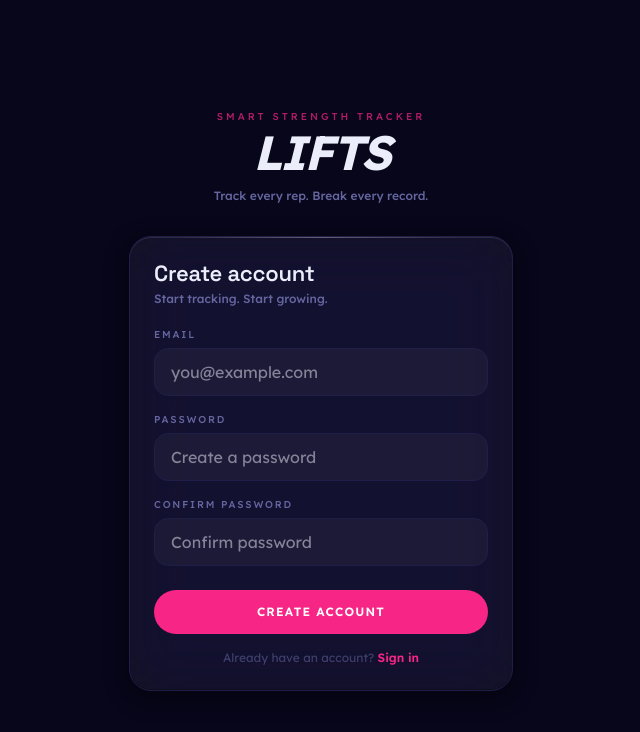
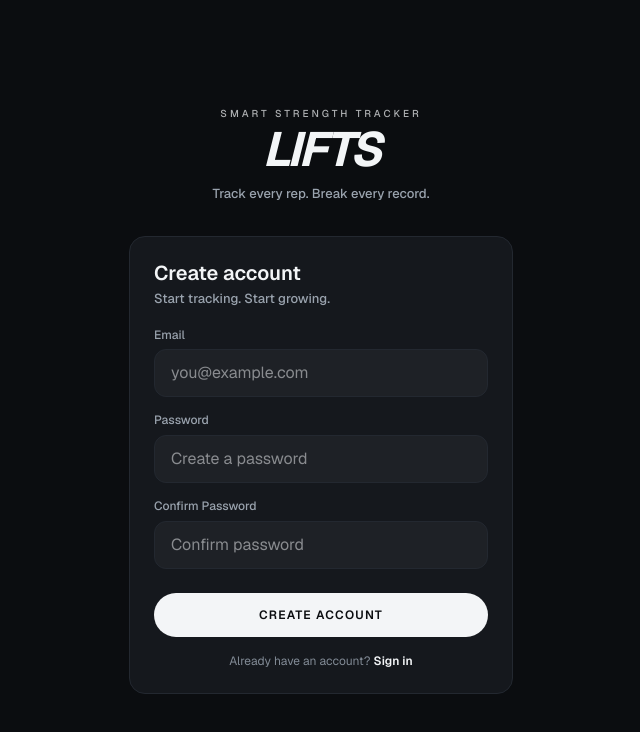
Before and after one commit to Batdroid30/workout-tracker, a Next.js app: page /signup in a window 1280 px wide. Shown: the top 732 px of the page, without its empty margins (319-959 px from the left). Built offline with nearby package versions, Linux system fonts and the light colour scheme.

Commit message:
style(theme): switch app to Ink + Lime tokens and Geist

```diff
--- a/src/app/globals.css
+++ b/src/app/globals.css
@@ -1,147 +1,59 @@
 @import "tailwindcss";
+@import "../styles/tokens.css";
 
-/* ─── Spectrum design tokens ─────────────────────────────────────────────────
-   Cool-leaning deep-indigo surfaces. Pink→cyan intensity ramp.
-   Higher spectrum number = more effort / intensity.
+/* ─── Tailwind v4 theme bridge ───────────────────────────────────────────────
+   Tailwind `accent` utilities are lime; the raw CSS variable `--accent` stays
+   the legacy neutral alias from tokens.css. New code uses utilities only.
    ─────────────────────────────────────────────────────────────────────────── */
-:root {
-  /* ── Spectrum ramp ── */
-  --spectrum-100:  #4CC9F0;   /* Cyan       — recovery, rest, success       */
-  --spectrum-200:  #4895EF;   /* Sky        — easy effort, secondary data   */
-  --spectrum-300:  #4361EE;   /* Azure      — endurance, links, CTAs        */
-  --spectrum-400:  #3F37C9;   /* Periwinkle — tempo, chart fills, rings     */
-  --spectrum-500:  #3A0CA3;   /* Indigo     — threshold, structural fills   */
-  --spectrum-600:  #480CA8;   /* Royal      — strength, heavy lifts         */
-  --spectrum-700:  #560BAD;   /* Violet     — power, secondary brand        */
-  --spectrum-800:  #7209B7;   /* Plum       — anaerobic, critical           */
-  --spectrum-900:  #B5179E;   /* Magenta    — VO2 max, warning              */
-  --spectrum-1000: #F72585;   /* Neon       — peak, PRs, primary brand      */
-
-  /* ── Surfaces (cool-leaning deep indigo-black) ── */
-  --ink:       #07061A;
-  --surface:   #11102B;
-  --surface-2: #1A1942;
-  --surface-3: #232255;
-
-  /* backward-compatible aliases */
-  --bg-0: var(--ink);
-  --bg-1: var(--surface);
-  --bg-2: var(--surface-2);
-
-  /* ── Borders ── */
-  --border:      #2A2960;
-  --border-soft: #1F1E48;
-
-  /* ── Text ── */
-  --text:       #ECEDFA;
-  --text-muted: #9596C5;
-  --text-dim:   #6566A0;
-
-  /* backward-compatible aliases */
-  --text-hi:    var(--text);
-  --text-mid:   var(--text-muted);
-  --text-low:   var(--text-dim);
-  --text-lo:    var(--text-low);
-  --text-faint: rgba(101, 102, 160, 0.55);
-
-  /* ── Glass material (tuned for cool-leaning indigo surfaces) ── */
-  --glass-fill:          rgba(255, 255, 255, 0.05);
-  --glass-fill-strong:   rgba(255, 255, 255, 0.09);
-  --glass-border:        var(--border-soft);
-  --glass-border-strong: var(--border);
-  --glass-highlight:     rgba(255, 255, 255, 0.10);
-  --glass-blur: 28px;
-
-  /* ── Brand accent — Neon pink (spectrum-1000) ── */
-  --accent:       var(--spectrum-1000);
-  --accent-soft:  rgba(247, 37, 133, 0.14);
-  --accent-line:  rgba(247, 37, 133, 0.28);
-  --accent-glow:  rgba(247, 37, 133, 0.40);
-  --accent-on:    #ffffff;
-
-  /* ── Semantic roles ── */
-  --brand:       var(--spectrum-1000);  /* #F72585 — primary brand, PRs, peak   */
-  --brand-deep:  var(--spectrum-700);   /* #560BAD — hover/pressed, gradient    */
-  --accent-cool: var(--spectrum-100);   /* #4CC9F0 — recovery, success, calm    */
-  --info:        var(--spectrum-300);   /* #4361EE — links, neutral info        */
-  --warning:     var(--spectrum-900);   /* #B5179E — elevated RPE, attention    */
-  --critical:    var(--spectrum-800);   /* #7209B7 — missed session, error      */
-  --success:     var(--spectrum-100);   /* #4CC9F0 — on-target, goal achieved   */
-
-  /* backward-compatible aliases */
-  --teal: var(--accent-cool);
-  --rose: var(--warning);
-  --blue: var(--info);
-  --blue-soft: rgba(67, 97, 238, 0.14);
-
-  /* ── HR zones ── */
-  --zone-1: var(--spectrum-100);    /* Recovery   50–60% */
-  --zone-2: var(--spectrum-300);    /* Endurance  60–70% */
-  --zone-3: var(--spectrum-700);    /* Tempo      70–80% */
-  --zone-4: var(--spectrum-900);    /* Threshold  80–90% */
-  --zone-5: var(--spectrum-1000);   /* Max        90–100% */
-
-  /* ── Chart series (categorical — max hue separation) ── */
-  --chart-1: var(--spectrum-1000);
-  --chart-2: var(--spectrum-100);
-  --chart-3: var(--spectrum-800);
-  --chart-4: var(--spectrum-200);
-  --chart-5: var(--spectrum-900);
-  --chart-6: var(--spectrum-300);
-
-  /* ── Gradient recipes ── */
-  --g-aurora: linear-gradient(120deg, #F72585, #7209B7 45%, #3A0CA3 70%, #4CC9F0);
-  --g-sunset: linear-gradient(135deg, #F72585, #B5179E 50%, #7209B7);
-  --g-ocean:  linear-gradient(135deg, #4361EE, #4895EF 50%, #4CC9F0);
-  --g-deep:   linear-gradient(160deg, #560BAD, #3A0CA3 50%, #07061A);
-  --g-pulse:  radial-gradient(120% 80% at 20% 30%, #F72585, #7209B7 50%, #11102B);
-
-  /* backward-compatible gradient aliases */
-  --gradient-vivid: var(--g-aurora);
-  --gradient-cool:  var(--g-ocean);
-
-  /* ── Radii ── */
-  --radius-card:  22px;
-  --radius-inner: 14px;
-  --radius-pill:  999px;
-
-  /* ── Motion ── */
-  --t-flick:  150ms ease-out;
-  --t-settle: 300ms cubic-bezier(0.2, 0.8, 0.2, 1);
-  --t-unfold: 500ms ease;
-}
-
-/* ─── Tailwind v4 theme bridge ───────────────────────────────────────────── */
 @theme inline {
-  --font-display: var(--font-space-grotesk), system-ui, sans-serif;
-  --font-sans:    var(--font-lexend), system-ui, sans-serif;
+  --font-display: var(--font-geist), system-ui, sans-serif;
+  --font-sans:    var(--font-geist), system-ui, sans-serif;
   --font-mono:    var(--font-geist-mono), ui-monospace, monospace;
 
-  /* Surfaces */
+  /* Surfaces and borders */
+  --color-bg:             var(--bg);
+  --color-surface:        var(--surface);
+  --color-surface-raised: var(--surface-raised);
+  --color-border:         var(--border);
+  --color-border-strong:  var(--border-strong);
+
+  /* Text */
+  --color-primary:   var(--text-primary);
+  --color-secondary: var(--text-secondary);
+  --color-tertiary:  var(--text-tertiary);
+
+  /* Accent (lime) */
+  --color-accent:      var(--lime);
+  --color-accent-soft: var(--lime-soft);
+  --color-on-accent:   var(--on-accent);
+
+  /* Status */
+  --color-positive:      var(--positive);
+  --color-caution:       var(--caution);
+  --color-negative:      var(--negative);
+  --color-positive-soft: var(--positive-soft);
+  --color-caution-soft:  var(--caution-soft);
+  --color-negative-soft: var(--negative-soft);
+
+  /* Legacy colour names, kept until the component sweep finishes */
   --color-bg-0: var(--bg-0);
   --color-bg-1: var(--bg-1);
   --color-bg-2: var(--bg-2);
 
-  /* Text */
   --color-text-hi:    var(--text-hi);
   --color-text-mid:   var(--text-mid);
   --color-text-low:   var(--text-low);
   --color-text-lo:    var(--text-lo);
   --color-text-faint: var(--text-faint);
 
-  /* Accent */
-  --color-accent:      var(--accent);
   --color-accent-on:   var(--accent-on);
-  --color-accent-soft: var(--accent-soft);
   --color-accent-line: var(--accent-line);
 
-  /* Status */
   --color-teal:      var(--teal);
   --color-rose:      var(--rose);
   --color-blue:      var(--blue);
   --color-blue-soft: var(--blue-soft);
 
-  /* Spectrum ramp */
   --color-spectrum-100:  var(--spectrum-100);
   --color-spectrum-200:  var(--spectrum-200);
   --color-spectrum-300:  var(--spectrum-300);
@@ -153,14 +65,12 @@
   --color-spectrum-900:  var(--spectrum-900);
   --color-spectrum-1000: var(--spectrum-1000);
 
-  /* Zones */
   --color-zone-1: var(--zone-1);
   --color-zone-2: var(--zone-2);
   --color-zone-3: var(--zone-3);
   --color-zone-4: var(--zone-4);
   --color-zone-5: var(--zone-5);
 
-  /* Charts */
   --color-chart-1: var(--chart-1);
   --color-chart-2: var(--chart-2);
   --color-chart-3: var(--chart-3);
@@ -169,107 +79,142 @@
   --color-chart-6: var(--chart-6);
 }
 
+/* Radius utilities. Not in @theme: a theme variable named like its token would reference itself. */
+@utility rounded-card {
+  border-radius: var(--radius-card);
+}
+
+@utility rounded-sheet {
+  border-radius: var(--radius-sheet);
+}
+
+@utility rounded-control {
+  border-radius: var(--radius-control);
+}
+
+@utility rounded-field {
+  border-radius: var(--radius-field);
+}
+
+@utility rounded-pill {
+  border-radius: var(--radius-pill);
+}
+
+/* Motion timing (not colours, so they live here rather than in tokens.css) */
 :root {
   color-scheme: dark;
+
+  --t-flick:  150ms ease-out;
+  --t-settle: 300ms cubic-bezier(0.2, 0.8, 0.2, 1);
+  --t-unfold: 500ms ease;
 }
 
 html, body {
-  background: var(--ink);
-  color: var(--text);
+  background: var(--bg);
+  color: var(--text-primary);
   font-family: var(--font-sans);
   -webkit-font-smoothing: antialiased;
 }
 
-body {
-  font-family: var(--font-sans);
+:focus-visible {
+  outline: 2px solid var(--lime);
+  outline-offset: 2px;
 }
 
-/* ─── Atmospheric background glow ───────────────────────────────────────────
-   Fixed radial gradients behind all content. Matches the palette's energy:
-   pink top-left (brand), cyan top-right (cool), purple bottom (depth).
-   ─────────────────────────────────────────────────────────────────────────── */
-body::before {
-  content: '';
-  position: fixed;
-  inset: 0;
-  background:
-    radial-gradient(60% 50% at 12% 0%,   rgba(247, 37,  133, 0.10), transparent 60%),
-    radial-gradient(50% 40% at 100% 30%, rgba(76,  201, 240, 0.08), transparent 60%),
-    radial-gradient(40% 30% at 50% 100%, rgba(114, 9,   183, 0.12), transparent 60%);
-  pointer-events: none;
-  z-index: -1;
+.focus-ring:focus-visible {
+  outline: 2px solid var(--lime);
+  outline-offset: 2px;
 }
 
-/* ─── Glass material ─────────────────────────────────────────────────────────
-   Two strengths. Hairline border, top shimmer, soft shadow.
+/* ─── Card ───────────────────────────────────────────────────────────────────
+   Flat and solid. `.glass` is the legacy name for the same card.
    ─────────────────────────────────────────────────────────────────────────── */
-.glass {
-  position: relative;
-  background: var(--glass-fill);
-  backdrop-filter: blur(var(--glass-blur)) saturate(160%);
-  -webkit-backdrop-filter: blur(var(--glass-blur)) saturate(160%);
-  border: 1px solid var(--glass-border);
+.glass,
+.card {
+  background: var(--surface);
+  border: 1px solid var(--border);
   border-radius: var(--radius-card);
-  box-shadow:
-    inset 0  1px 0 var(--glass-highlight),
-    inset 0 -1px 0 rgba(0, 0, 0, 0.30),
-    0 6px 24px rgba(0, 0, 0, 0.45);
-}
-.glass::before {
-  content: '';
-  position: absolute;
-  top: 0; left: 12%; right: 12%;
-  height: 1px;
-  background: linear-gradient(90deg, transparent, rgba(255, 255, 255, 0.25), transparent);
-  pointer-events: none;
 }
 
 .glass-strong {
-  background: var(--glass-fill-strong);
-  border-color: var(--glass-border-strong);
+  background: var(--surface-raised);
+  border-color: var(--border-strong);
 }
 
 /* ─── Type utilities ─────────────────────────────────────────────────────── */
-.t-display-xl { font-family: var(--font-display); font-size: 56px; font-weight: 700; letter-spacing: -0.04em; line-height: 0.95; color: var(--text); }
-.t-display-l  { font-family: var(--font-display); font-size: 44px; font-weight: 700; letter-spacing: -0.03em; line-height: 1.0;  color: var(--text); }
-.t-display-m  { font-family: var(--font-display); font-size: 28px; font-weight: 600; letter-spacing: -0.02em; line-height: 1.1;  color: var(--text); }
-.t-display-s  { font-family: var(--font-display); font-size: 22px; font-weight: 600; letter-spacing: -0.01em; line-height: 1.15; color: var(--text); }
+.t-display, .t-display-xl, .t-display-l {
+  font-family: var(--font-display); font-size: 32px; font-weight: 600; letter-spacing: -0.02em; line-height: 1.1; color: var(--text-primary);
+}
+.t-title-1, .t-display-m {
+  font-family: var(--font-display); font-size: 24px; font-weight: 600; letter-spacing: -0.01em; line-height: 1.2; color: var(--text-primary);
+}
+.t-title-2, .t-display-s {
+  font-family: var(--font-display); font-size: 20px; font-weight: 600; line-height: 1.25; color: var(--text-primary);
+}
+.t-title-3 {
+  font-family: var(--font-display); font-size: 17px; font-weight: 600; line-height: 1.3; color: var(--text-primary);
+}
 .t-display-em { font-style: italic; font-weight: 500; color: var(--accent); }
 
-.t-body-l  { font-family: var(--font-sans); font-size: 17px; font-weight: 400; line-height: 1.5;  color: var(--text); }
-.t-body    { font-family: var(--font-sans); font-size: 14px; font-weight: 400; line-height: 1.55; color: var(--text-muted); }
-.t-caption { font-family: var(--font-sans); font-size: 12px; font-weight: 500; line-height: 1.4;  color: var(--text-dim); }
-.t-label   { font-family: var(--font-sans); font-size: 10px; font-weight: 500; letter-spacing: 0.18em; text-transform: uppercase; color: var(--text-dim); }
+.t-body, .t-body-l {
+  font-family: var(--font-sans); font-size: 16px; font-weight: 400; line-height: 1.5; color: var(--text-primary);
+}
+.t-body-sm {
+  font-family: var(--font-sans); font-size: 15px; font-weight: 400; line-height: 1.45; color: var(--text-secondary);
+}
+.t-caption {
+  font-family: var(--font-sans); font-size: 13px; font-weight: 500; line-height: 1.4; color: var(--text-secondary);
+}
+.t-label {
+  font-family: var(--font-sans); font-size: 12px; font-weight: 500; line-height: 1.3; color: var(--text-secondary);
+}
 
-.mono   { font-family: var(--font-mono); font-variant-numeric: tabular-nums; }
-.t-mono { font-family: var(--font-mono); font-size: 13px; letter-spacing: 0.02em; color: var(--accent); font-variant-numeric: tabular-nums; }
+.mono { font-family: var(--font-mono); font-variant-numeric: tabular-nums; }
+.t-stat {
+  font-family: var(--font-mono); font-size: 28px; font-weight: 500; line-height: 1.1; color: var(--text-primary); font-variant-numeric: tabular-nums;
+}
+.t-value {
+  font-family: var(--font-mono); font-size: 18px; font-weight: 500; line-height: 1.2; color: var(--text-primary); font-variant-numeric: tabular-nums;
+}
+.t-value-sm, .t-mono {
+  font-family: var(--font-mono); font-size: 15px; font-weight: 500; line-height: 1.3; color: var(--text-primary); font-variant-numeric: tabular-nums;
+}
 
-/* ─── Motion presets ────────────────────────────────────────────────────── */
-.fade-up { animation: fade-up var(--t-unfold) both; }
+/* ─── Motion presets ─────────────────────────────────────────────────────── */
 @keyframes fade-up {
   from { opacity: 0; transform: translateY(8px); }
   to   { opacity: 1; transform: none; }
 }
 
-.page-in { animation: page-in 220ms ease-out both; }
 @keyframes page-in {
   from { opacity: 0; }
   to   { opacity: 1; }
 }
 
-.stagger-children > *                  { animation-fill-mode: both; }
-.stagger-children > *:nth-child(1)     { animation-delay:   0ms; }
-.stagger-children > *:nth-child(2)     { animation-delay:  60ms; }
-.stagger-children > *:nth-child(3)     { animation-delay: 120ms; }
-.stagger-children > *:nth-child(4)     { animation-delay: 180ms; }
-.stagger-children > *:nth-child(5)     { animation-delay: 240ms; }
-.stagger-children > *:nth-child(n+6)   { animation-delay: 300ms; }
+@keyframes tab-fade-in {
+  from { opacity: 0; transform: scale(0.98) translateY(6px); }
+  to   { opacity: 1; transform: scale(1) translateY(0); }
+}
 
-@supports (animation-timeline: view()) {
-  .scroll-reveal {
-    animation: fade-up linear both;
-    animation-timeline: view();
-    animation-range: entry 0% entry 20%;
+.stagger-children > *                { animation-fill-mode: both; }
+.stagger-children > *:nth-child(1)   { animation-delay:   0ms; }
+.stagger-children > *:nth-child(2)   { animation-delay:  60ms; }
+.stagger-children > *:nth-child(3)   { animation-delay: 120ms; }
+.stagger-children > *:nth-child(4)   { animation-delay: 180ms; }
+.stagger-children > *:nth-child(5)   { animation-delay: 240ms; }
+.stagger-children > *:nth-child(n+6) { animation-delay: 300ms; }
+
+@media (prefers-reduced-motion: no-preference) {
+  .fade-up     { animation: fade-up var(--t-unfold) both; }
+  .page-in     { animation: page-in 220ms ease-out both; }
+  .tab-fade-in { animation: tab-fade-in 250ms cubic-bezier(0.16, 1, 0.3, 1) both; }
+
+  @supports (animation-timeline: view()) {
+    .scroll-reveal {
+      animation: fade-up linear both;
+      animation-timeline: view();
+      animation-range: entry 0% entry 20%;
+    }
   }
 }
 
@@ -293,30 +238,3 @@ input[type="number"] {
 
 /* Safe area helper (iOS PWA) */
 .pb-safe { padding-bottom: env(safe-area-inset-bottom); }
-
-/* ─── Redesigned Dashboard Animations ─────────────────────────────────────── */
-.tab-fade-in {
-  animation: tab-fade-in 250ms cubic-bezier(0.16, 1, 0.3, 1) both;
-}
-@keyframes tab-fade-in {
-  from {
-    opacity: 0;
-    transform: scale(0.98) translateY(6px);
-  }
-  to {
-    opacity: 1;
-    transform: scale(1) translateY(0);
-  }
-}
-
-.pulse-glow-btn {
-  animation: pulse-glow-anim 2.5s infinite ease-in-out;
-}
-@keyframes pulse-glow-anim {
-  0%, 100% {
-    box-shadow: 0 0 15px rgba(247, 37, 133, 0.4), inset 0 1px 0 rgba(255, 255, 255, 0.2);
-  }
-  50% {
-    box-shadow: 0 0 25px rgba(247, 37, 133, 0.75), inset 0 1px 0 rgba(255, 255, 255, 0.3);
-  }
-}
--- a/src/app/layout.tsx
+++ b/src/app/layout.tsx
@@ -1,26 +1,20 @@
 import type { Metadata } from "next";
-import { Space_Grotesk, Lexend, Geist_Mono } from "next/font/google";
+import { Geist, Geist_Mono } from "next/font/google";
 import "./globals.css";
 import { DialogProvider } from "@/providers/DialogProvider";
 import { ToastProvider } from "@/providers/ToastProvider";
 import { ThemeProvider } from "@/providers/ThemeProvider";
 
-const spaceGrotesk = Space_Grotesk({
-  variable: "--font-space-grotesk",
+const geist = Geist({
+  variable: "--font-geist",
   subsets: ["latin"],
-  weight: ["300", "400", "500", "600", "700"],
-});
-
-const lexend = Lexend({
-  variable: "--font-lexend",
-  subsets: ["latin"],
-  weight: ["300", "400", "500", "600", "700"],
+  weight: ["400", "500", "600", "700"],
 });
 
 const geistMono = Geist_Mono({
   variable: "--font-geist-mono",
   subsets: ["latin"],
-  weight: ["400", "500", "700"],
+  weight: ["400", "500", "600"],
 });
 
 export const metadata: Metadata = {
@@ -46,11 +40,9 @@ export const metadata: Metadata = {
 };
 
 export const viewport = {
-  themeColor:   "#000000",
+  themeColor:   "#0b0d10",
   width:        "device-width",
   initialScale: 1,
-  maximumScale: 1,
-  userScalable: false,
 };
 
 export default function RootLayout({
@@ -62,9 +54,9 @@ export default function RootLayout({
     <html
       lang="en"
       suppressHydrationWarning
-      className={`${spaceGrotesk.variable} ${lexend.variable} ${geistMono.variable} h-full antialiased dark`}
+      className={`${geist.variable} ${geistMono.variable} h-full antialiased dark`}
     >
-      <body className="min-h-full flex flex-col bg-[var(--bg-0)] text-[var(--text-hi)] font-sans selection:bg-[var(--accent)] selection:text-[var(--accent-on)]">
+      <body className="min-h-full flex flex-col bg-bg text-primary font-sans selection:bg-accent selection:text-on-accent">
         <ThemeProvider>
           <DialogProvider>
             <ToastProvider>
```
Also changed, not shown: public/manifest.json, 1 other file (tests, documents, lock files or other folders).
